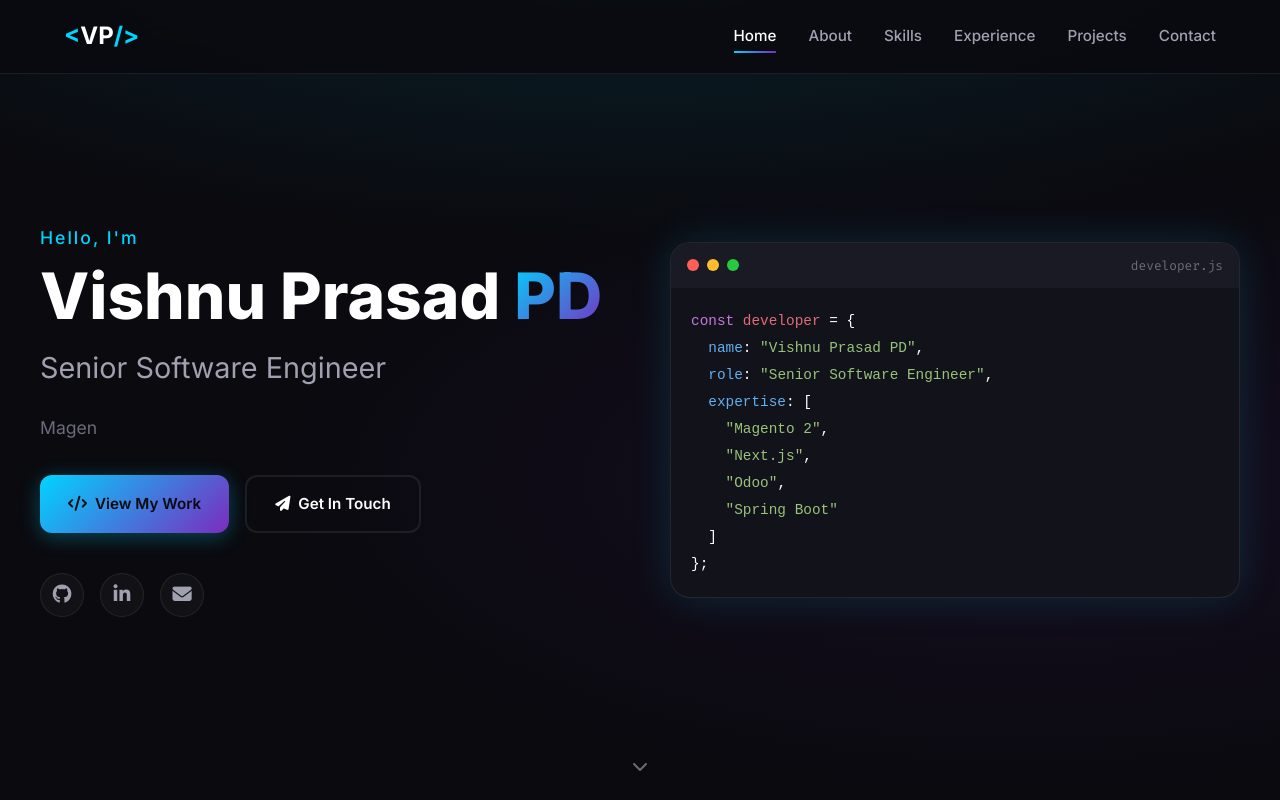
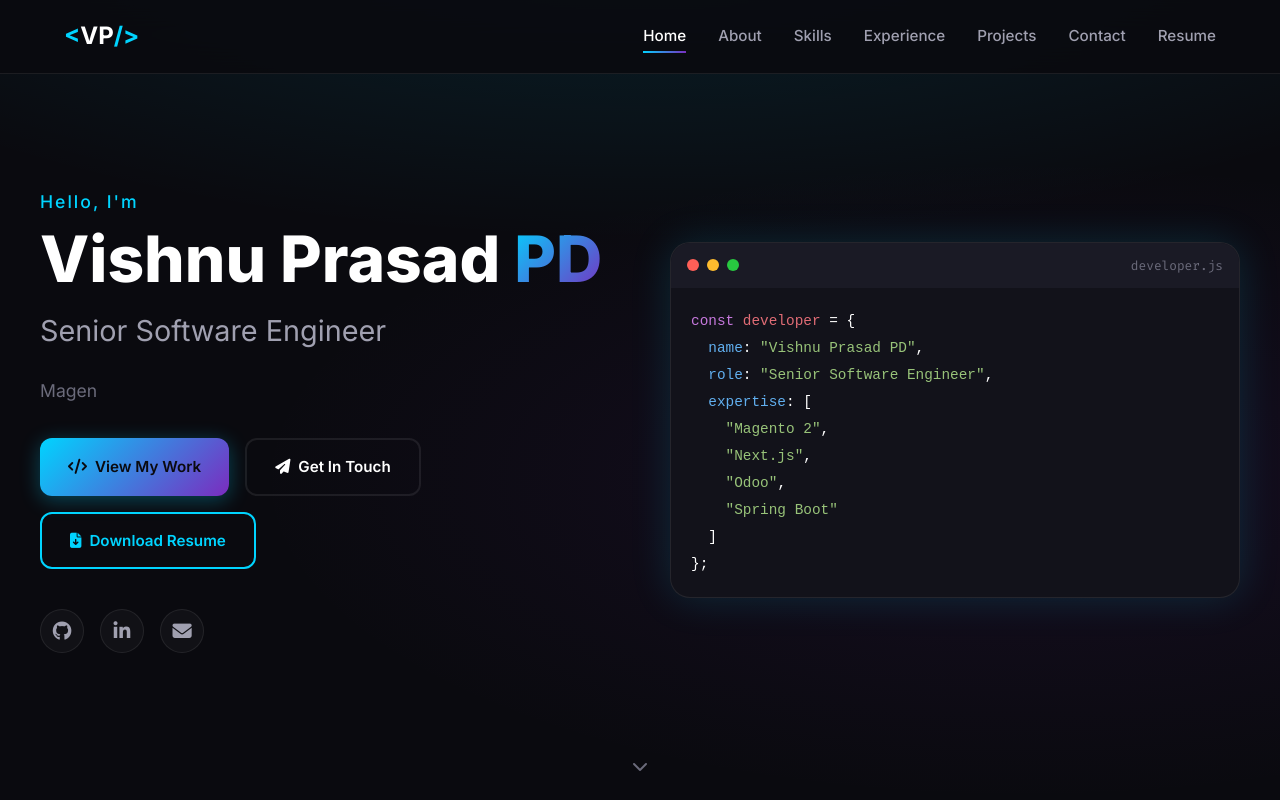
Before and after one commit to vishnuprasad871/portfolio, a plain HTML site: page index.html in a window 1280 px wide. Shown: the top 800 px of the page. Drawn offline with Linux system fonts and the light colour scheme.

Commit message:
Updates for skills-1

```diff
--- a/index.html
+++ b/index.html
@@ -27,6 +27,7 @@
                 <a href="#experience" class="nav-link">Experience</a>
                 <a href="#projects" class="nav-link">Projects</a>
                 <a href="#contact" class="nav-link">Contact</a>
+                <a href="Resume.pdf" download class="nav-link">Resume</a>
             </div>
             <button class="nav-toggle" id="nav-toggle"><i class="fas fa-bars"></i></button>
         </div>
@@ -46,6 +47,8 @@
                 <div class="hero-buttons">
                     <a href="#projects" class="btn btn-primary"><i class="fas fa-code"></i> View My Work</a>
                     <a href="#contact" class="btn btn-secondary"><i class="fas fa-paper-plane"></i> Get In Touch</a>
+                    <a href="Resume.pdf" download class="btn btn-outline"><i class="fas fa-file-download"></i> Download
+                        Resume</a>
                 </div>
                 <div class="hero-social">
                     <a href="https://github.com/vishnuprasad871" target="_blank" class="social-link"><i
```
Also changed, not shown: 1 other file.
